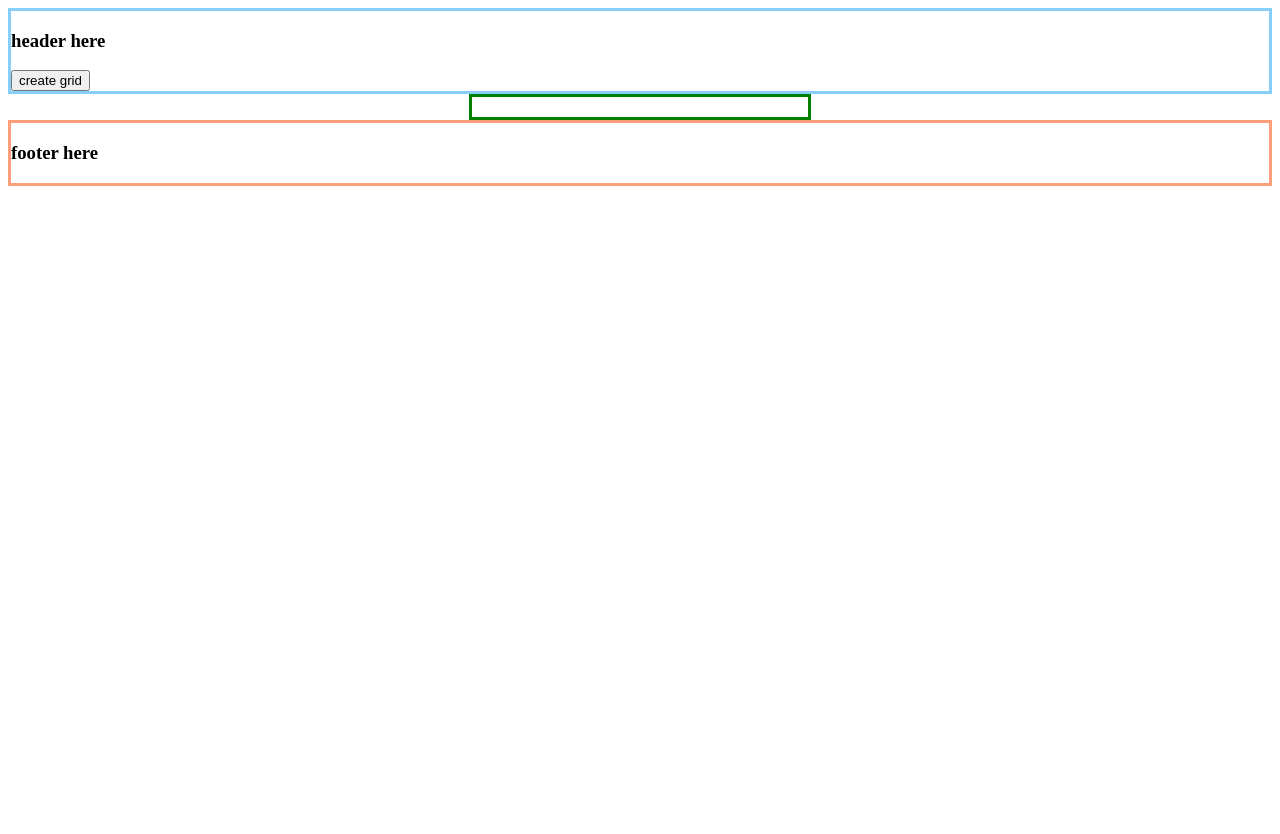
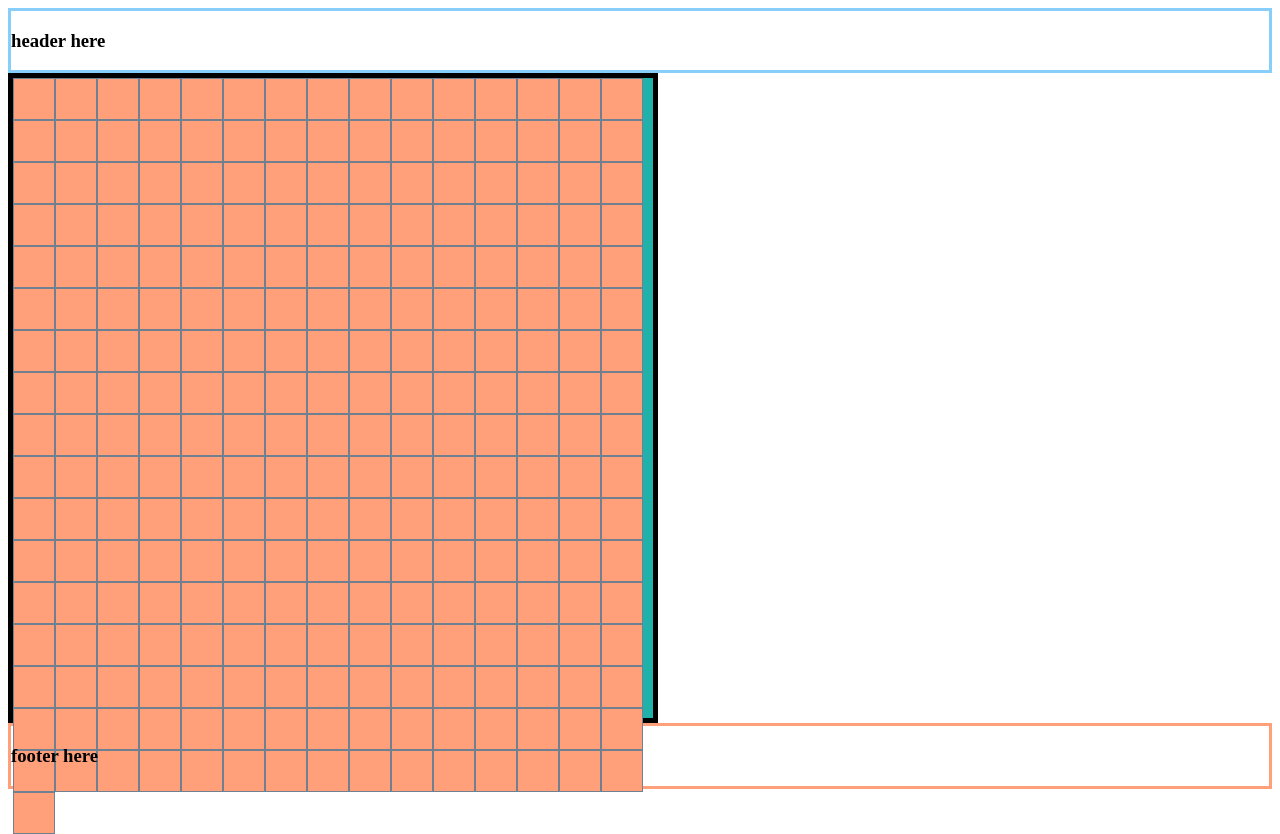
Before and after one commit to notahappyrobot/etch-a-sketch, a plain HTML site: page index.html in a window 1280 px wide. Before the commit the page ends 800 px from the top, so only its background shows below. Drawn offline with Linux system fonts and the light colour scheme.

Commit message:
started again

```diff
--- a/index.html
+++ b/index.html
@@ -10,11 +10,11 @@
 
     <div id="headerDiv">
         <h3>header here</h3>
-        <button id="gridMakeBtn">create grid</button>
+
     </div>
 
-    <div id="container">
-        <!-- <div id="pixelDiv">1</div> -->
+    <div id="grid">
+
 
     </div>
 
--- a/main.css
+++ b/main.css
@@ -1,18 +1,20 @@
-#container{
-    display: flex;
-    flex-wrap:wrap;
-    margin: auto;
-    width: 25%;
-    border: 3px solid green;
-    padding: 10px;
+#grid{
+height: 640px;
+width: 640px;
+display: flex;
+flex-wrap: wrap;
+background-color: lightseagreen;
+border: 5px solid black;
 
 }
-#pixelDiv{
-    flex-grow: 1;
-    height: 20px;
-    width: 20px;
-    border: 1px solid slategray;
-    background-color: lightcyan;
+
+#grid div{
+    height: 40px;
+    width: 40px;
+    background-color: lightsalmon;
+    border-width: thin;
+    border-style: solid;
+    border-color: slategray;
 }
 
 #headerDiv{
--- a/main.js
+++ b/main.js
@@ -1,40 +1,18 @@
-/*
-flexbox size; user prompt
+const grid = document.querySelector('#grid');
 
-number boxes = user input * user input
+let width = 16;
+let squares = [];
 
-//flexbox settings
-flex-direction: row
-flex-wrap: wrap
-flex-content/align-content: space-evenly
-
-
-*/
-
-// capture user interaction with button
-const gridMake = document.querySelector('#gridMakeBtn');
-
-gridMake.addEventListener('click', () =>{
-
-    createGrid(320);
-}
-);
-
-// select container
-const container = document.querySelector('#container');
-
-// pixelDiv creation
-function createGrid(size){
-    for(let i=0;i<=size;i++){
-        //create div
-        const pixelDiv = document.createElement('div');
-        // add & set #pixelDiv css
-        pixelDiv.classList.add('pixelDiv');
-        pixelDiv.setAttribute('style','flex-grow: 1;border: 1px solid black; margin: 2px; background-color: slategrey;padding: 10px;');
-        //pixelDiv.textContent = i;
-
-        // push into container
-        container.appendChild(pixelDiv);
-    }
+//create board
+function createBoard(){
+        for(let i=0;i<width*width;i++)
+        {
+            const square = document.createElement('div');
+            square.setAttribute('id',i);
+            grid.appendChild(square);
+            squares.push(square);
+        }
 
 }
+
+createBoard();
```
